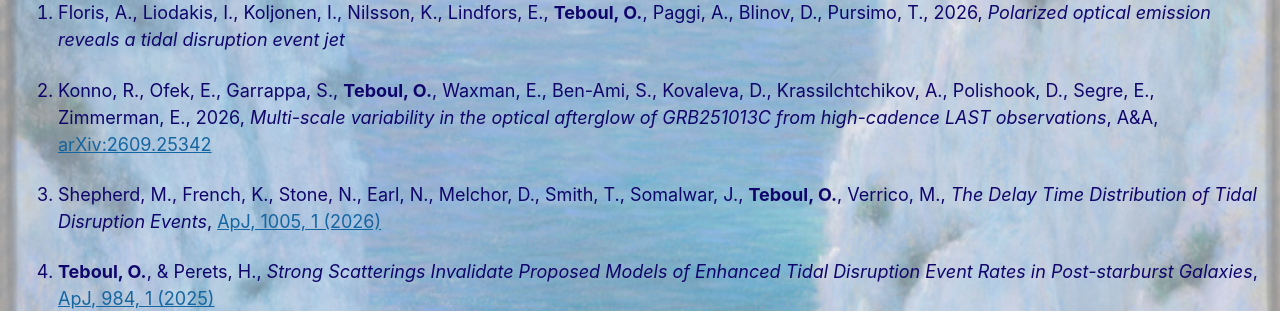
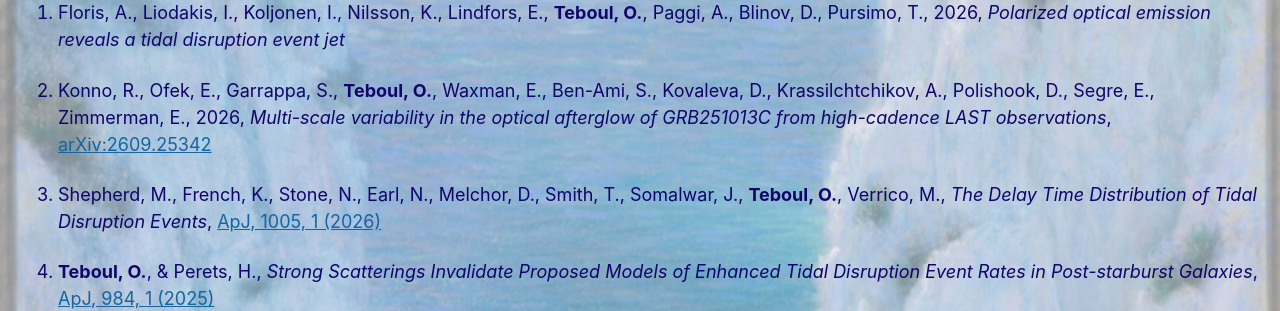
Before and after one commit to odeliateboul/odeliateboul.github.io, a Jekyll site: the page built from _pages/publications.md, in a window 1280 px wide and 1043 px high. Shown: the part 166-477 px from the top of the window. Built offline with Jekyll 4.4.1, drawn with Linux system fonts in a browser that asks for light colours; a style sheet for code colours, icons or effects is not loaded.

Commit message:
Drop "A&A" from the Konno et al. entry
Co-Authored-By: Claude Opus 5 <noreply@anthropic.com>

```diff
--- a/_pages/publications.md
+++ b/_pages/publications.md
@@ -18,7 +18,7 @@ author_profile: false
    *Polarized optical emission reveals a tidal disruption event jet*
 
 2. Konno, R., Ofek, E., Garrappa, S., **Teboul, O.**, Waxman, E., Ben-Ami, S., Kovaleva, D., Krassilchtchikov, A., Polishook, D., Segre, E., Zimmerman, E., 2026,
-   *Multi-scale variability in the optical afterglow of GRB251013C from high-cadence LAST observations*, A&A, [arXiv:2609.25342](https://arxiv.org/pdf/2609.25342)
+   *Multi-scale variability in the optical afterglow of GRB251013C from high-cadence LAST observations*, [arXiv:2609.25342](https://arxiv.org/pdf/2609.25342)
 
 3. Shepherd, M., French, K., Stone, N., Earl, N., Melchor, D., Smith, T., Somalwar, J., **Teboul, O.**, Verrico, M.,
    *The Delay Time Distribution of Tidal Disruption Events*, [ApJ, 1005, 1 (2026)](https://ui.adsabs.harvard.edu/link_gateway/2026ApJ..1005...63S/EPRINT_PDF)
```
